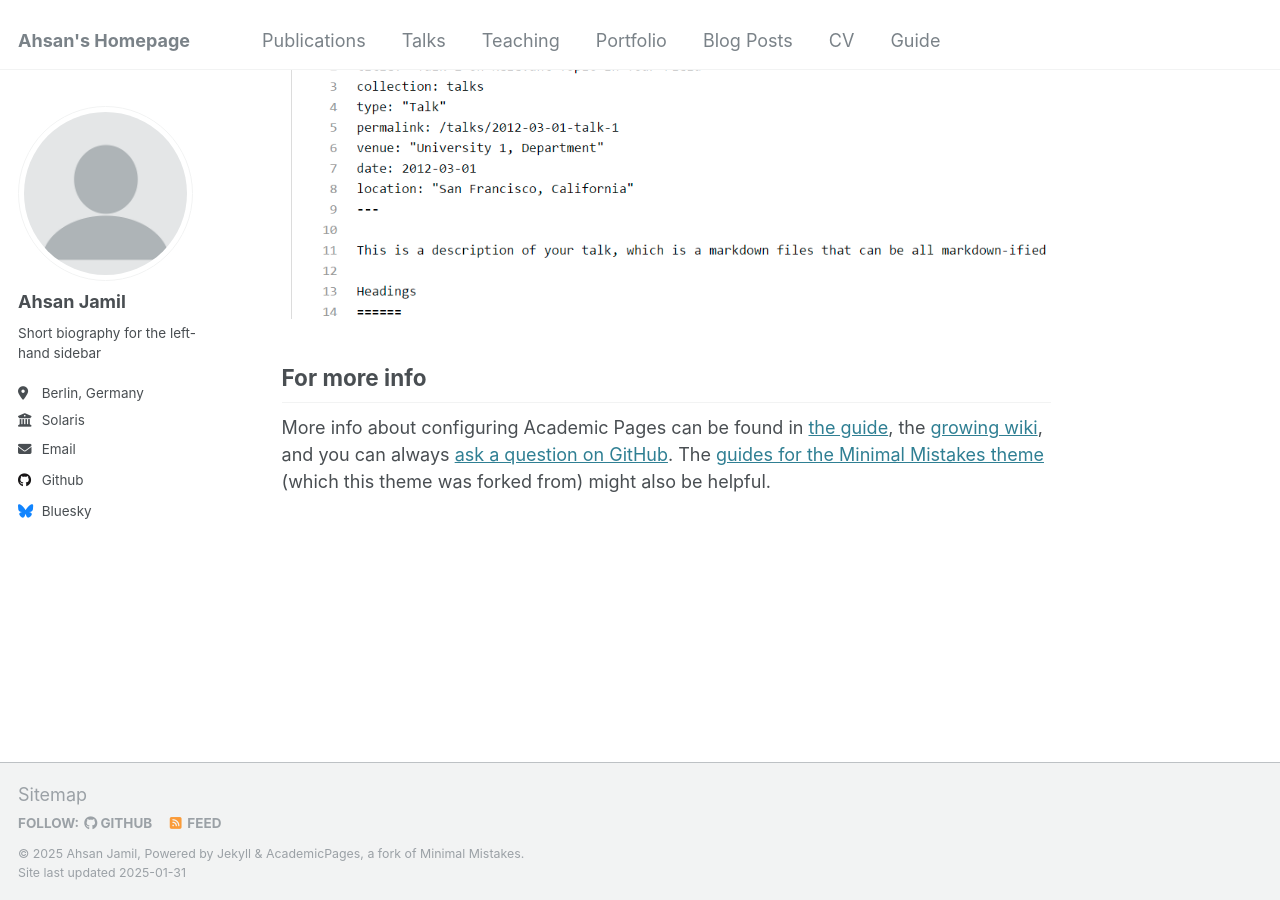
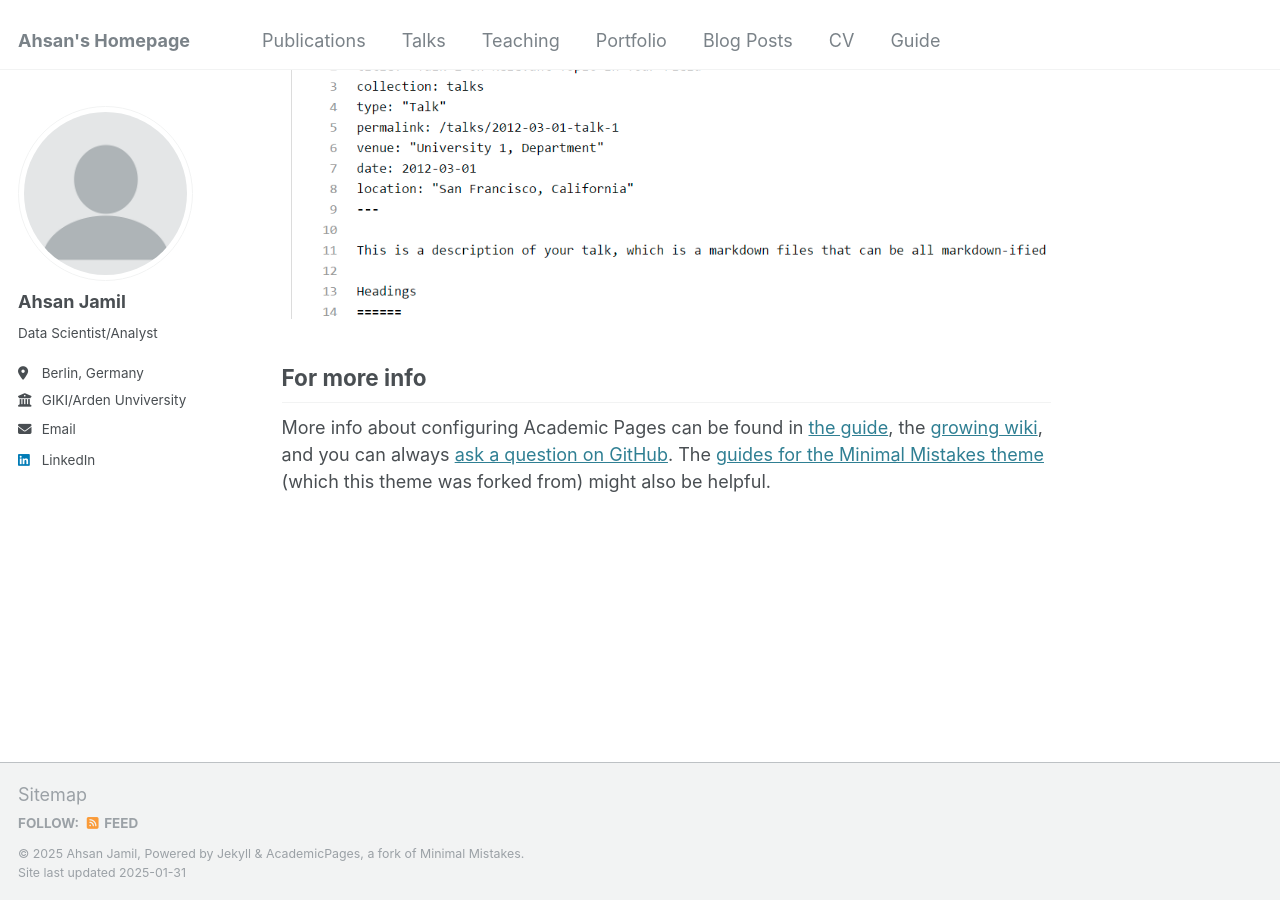
Before and after one commit to ahsanjam/sudojamil, a Jekyll site: the page built from _pages/about.md, in a window 1280 px wide and 900 px high, scrolled down 2643 px. Built offline with Jekyll 4.4.1, drawn with Linux system fonts in a browser that asks for light colours.

Commit message:
Added a few more details about myself on _config.yml

```diff
--- a/_config.yml
+++ b/_config.yml
@@ -24,9 +24,9 @@ author:
   avatar           : "profile.png"
   name             : "Ahsan Jamil"
   pronouns         : # example: "she/her"
-  bio              : "Short biography for the left-hand sidebar"
+  bio              : "Data Scientist/Analyst"
   location         : "Berlin, Germany"
-  employer         : "Solaris"
+  employer         : "GIKI/Arden Unviversity"
   uri              : # URL
   email            : "ahsanjamil@outlook.com"
 
@@ -44,12 +44,12 @@ author:
   bitbucket        : # Username - Update with your username on the site
   codepen          : # Username
   dribbble         : # Username
-  github           : "academicpages"
+  github           : #"academicpages"
   kaggle           : # Username
   stackoverflow    : # User number or user number and name (i.e., use "1" or "1/jeff-atwood")
 
   # Social media
-  bluesky          : "bsky.app" # Replace this with you Bluesky username
+  bluesky          : #"bsky.app" # Replace this with you Bluesky username
   facebook         : # Username
   flickr           : # Username
   foursquare       : # Username
@@ -58,7 +58,7 @@ author:
   keybase          : # Username
   instagram        : # Username
   lastfm           : # Username
-  linkedin         : # Username
+  linkedin         : ahsan-jamil-22746b134
   mastodon         : # URL
   medium           : # URL
   pinterest        : # Username
```
